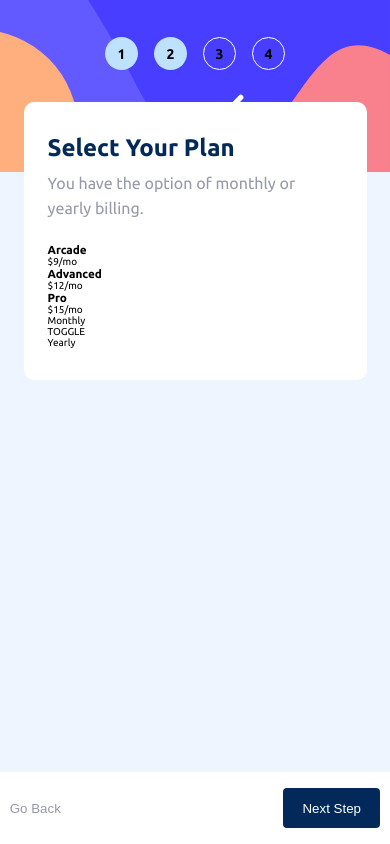
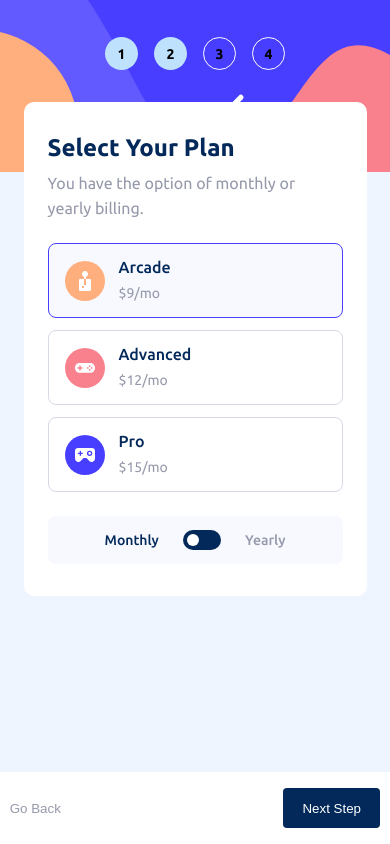
Before and after one commit to aaronkagan/react-multi-step-form, a React (Vite) app: page / in a window 390 px wide. Both pictures are taken after a click on the button "Next Step". Built offline with nearby package versions, Linux system fonts and the light colour scheme.

Commit message:
step 2 mobile styling

```diff
--- a/src/components/Step2.tsx
+++ b/src/components/Step2.tsx
@@ -6,25 +6,46 @@ const Step2 = () => {
       <h1 className="title">Select Your Plan</h1>
       <p className="text">You have the option of monthly or yearly billing.</p>
       <div>
-        <article>
-          <h3>Arcade</h3>
-          <span>$9/mo</span>
+        <article className="card active">
+          <img
+            className="icon"
+            src="public/assets/images/icon-arcade.svg"
+            alt="Arcade Icon"
+          />
+          <div className="card-text-container">
+            <h3 className="card-title">Arcade</h3>
+            <span className="card-text">$9/mo</span>
+          </div>
         </article>
-        <article>
-          <h3>Advanced</h3>
-          <span>$12/mo</span>
+        <article className="card">
+          <img
+            className="icon"
+            src="public/assets/images/icon-advanced.svg"
+            alt="Advanced Icon"
+          />
+          <div className="card-text-container">
+            <h3 className="card-title">Advanced</h3>
+            <span className="card-text">$12/mo</span>
+          </div>
         </article>
-        <article>
-          <h3>Pro</h3>
-          <span>$15/mo</span>
+        <article className="card">
+          <img
+            className="icon"
+            src="public/assets/images/icon-pro.svg"
+            alt="Pro Icon"
+          />
+          <div className="card-text-container">
+            <h3 className="card-title">Pro</h3>
+            <span className="card-text">$15/mo</span>
+          </div>
         </article>
       </div>
-      <div>
-        <span>Monthly</span>
-        <div>
-          <div>TOGGLE</div>
+      <div className="toggle-container">
+        <span className="toggle-text active">Monthly</span>
+        <div className="toggle-outer">
+          <div className="toggle-inner"></div>
         </div>
-        <span>Yearly</span>
+        <span className="toggle-text">Yearly</span>
       </div>
     </StyledArticle>
   );
@@ -38,6 +59,7 @@ const StyledArticle = styled.article`
   margin: 0 auto;
   background-color: #fff;
   transform: translateY(-7rem);
+  margin-bottom: 2.4rem;
 
   .title {
     font-size: 2.4rem;
@@ -51,6 +73,82 @@ const StyledArticle = styled.article`
     line-height: 2.5rem;
     margin-bottom: 2.2rem;
   }
+
+  .card {
+    display: flex;
+    align-items: center;
+    gap: 1.4rem;
+    padding: 1.4rem 1.6rem;
+    border: 1px solid #d6d9e6;
+    border-radius: 0.8rem;
+    margin-bottom: 1.2rem;
+
+    .icon {
+      width: 4rem;
+      height: 4rem;
+    }
+
+    .card-text-container {
+      display: flex;
+      flex-direction: column;
+      gap: 0.7rem;
+
+      .card-title {
+        font-size: 1.6rem;
+        font-weight: 500;
+        color: #022959;
+      }
+      .card-text {
+        color: #9699aa;
+        font-size: 1.4rem;
+        line-height: 2rem;
+      }
+    }
+  }
+
+  .card.active {
+    background-color: #f8f9ff;
+    border: 1px solid #483eff;
+  }
+
+  .toggle-container {
+    background-color: #f8f9ff;
+    display: flex;
+    justify-content: center;
+    padding: 1.4rem 0;
+    align-items: center;
+    border-radius: 0.8rem;
+    gap: 2.4rem;
+    margin-top: 2.4rem;
+
+    .toggle-text {
+      color: #9699aa;
+      font-size: 1.4rem;
+      font-weight: 500;
+    }
+
+    .toggle-text.active {
+      color: #022959;
+    }
+
+    .toggle-outer {
+      height: 2rem;
+      width: 3.8rem;
+      border-radius: 9999px;
+      background-color: #022959;
+      display: flex;
+      align-items: center;
+      position: relative;
+    }
+    .toggle-inner {
+      background-color: #fff;
+      width: 1.2rem;
+      height: 1.2rem;
+      border-radius: 50%;
+      position: absolute;
+      left: 0.4rem;
+    }
+  }
 `;
 
 export default Step2;
```
